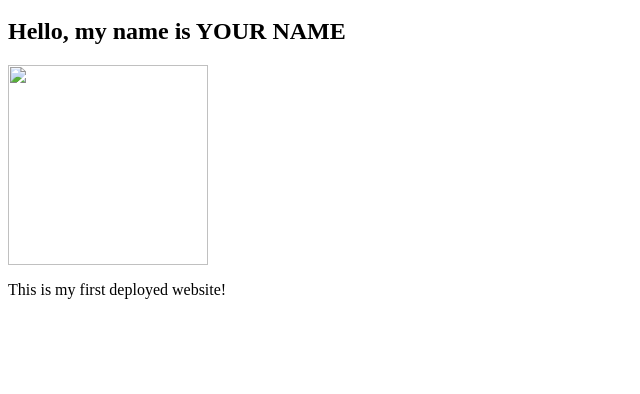
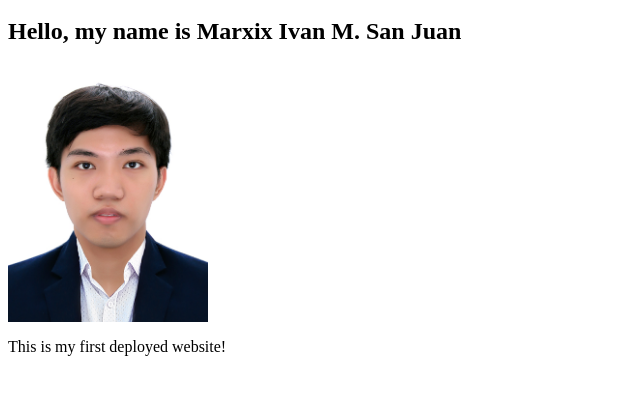
Before and after one commit to Marxix-Ivan/Initial-Test, a plain HTML site: page index.html in a window 1280 px wide. Shown: the part 48-442 px from the top of the page, without its empty margins (0-640 px from the left). Drawn offline with Linux system fonts and the light colour scheme.

Commit message:
Update index.html

```diff
--- a/index.html
+++ b/index.html
@@ -1,4 +1,4 @@
 <h1>My First Cloud Deployment</h1>
-<h2>Hello, my name is YOUR NAME</h2>
-<img src="YOUR_IMAGE_URL" width="200"/>
+<h2>Hello, my name is Marxix Ivan M. San Juan</h2>
+<img src="Passport Size.jpg" width="200"/>
 <p>This is my first deployed website!</p>
```
